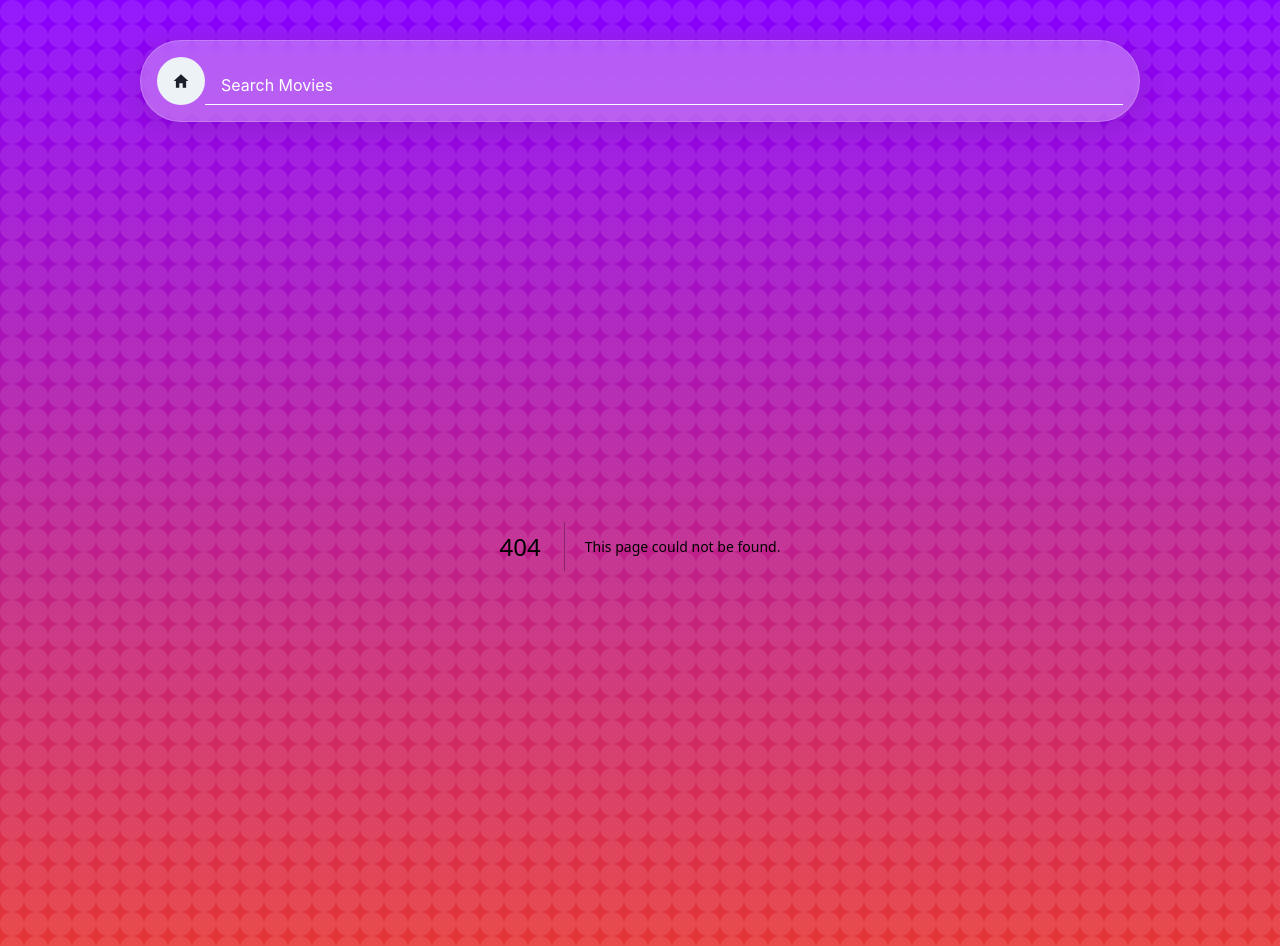
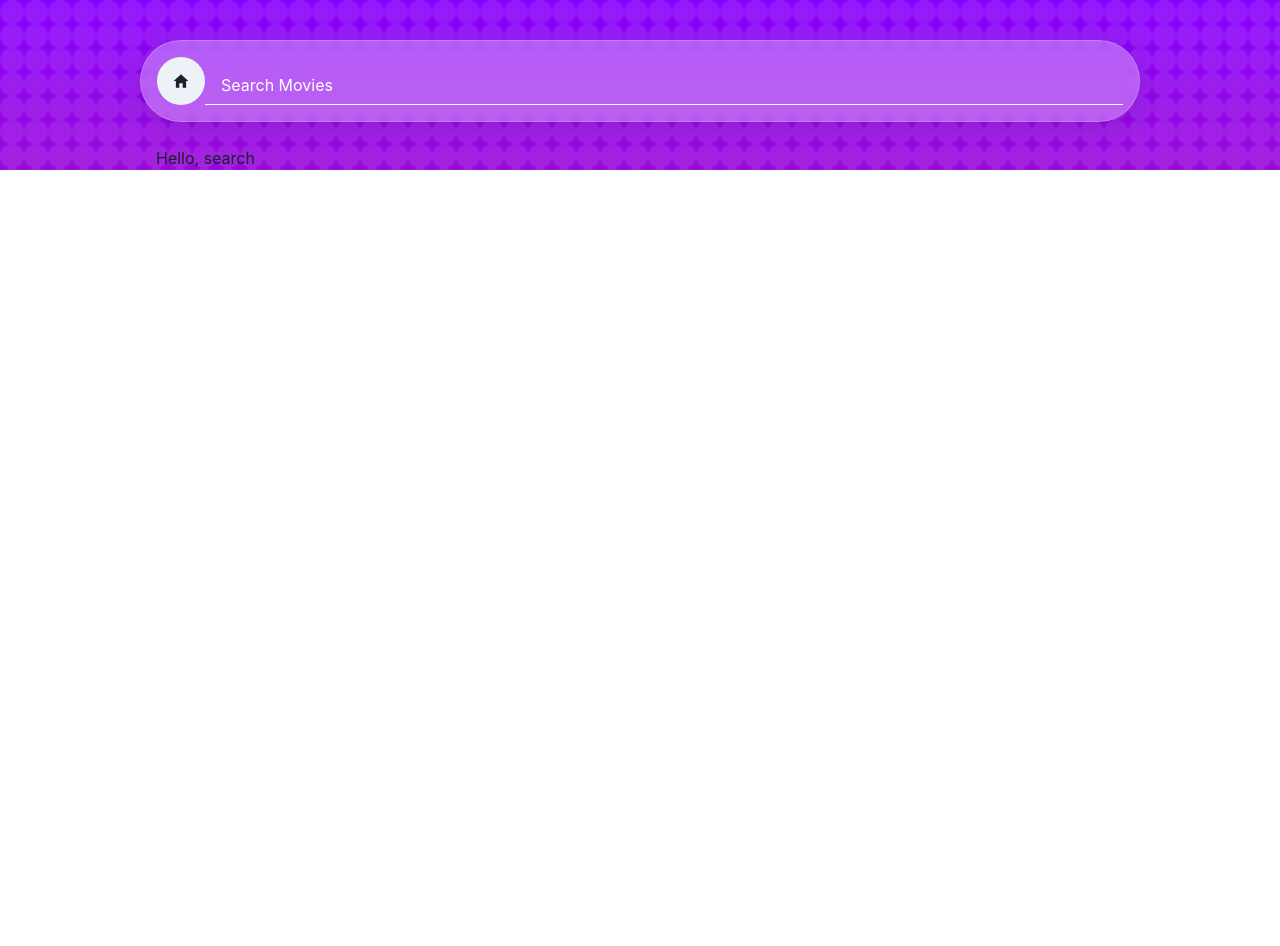
Before and after one commit to coreymunn3/movie-reccomender, a Next.js app: page /search/1 in a window 1280 px wide. Before the commit this address had no page. After the commit the page ends 800 px from the top, so only its background shows below. Built offline with nearby package versions, Linux system fonts and the light colour scheme.

Commit message:
create placeholder component for search term page

```diff
--- /dev/null
+++ b/src/pages/search/[term]/index.js
@@ -0,0 +1,5 @@
+import React from "react";
+
+export default function Search(props) {
+  return <p>Hello, search</p>;
+}
```
